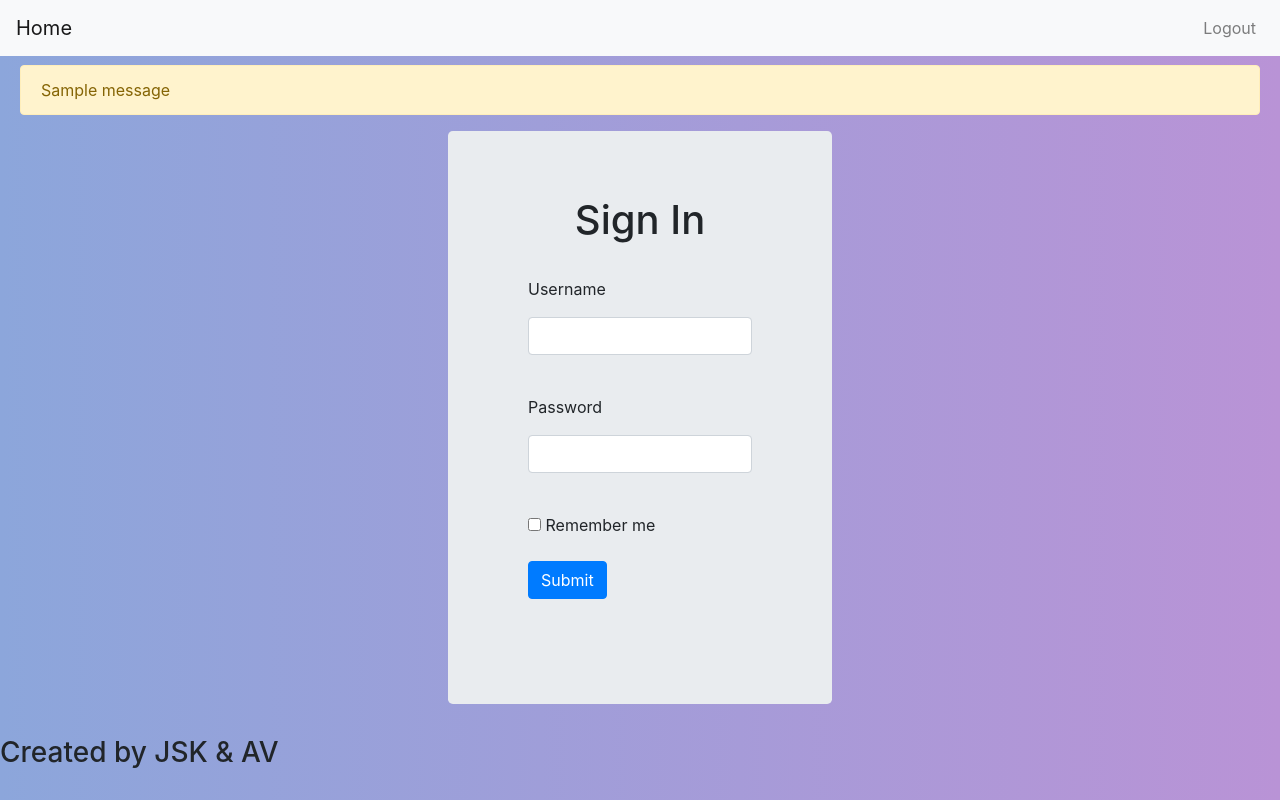
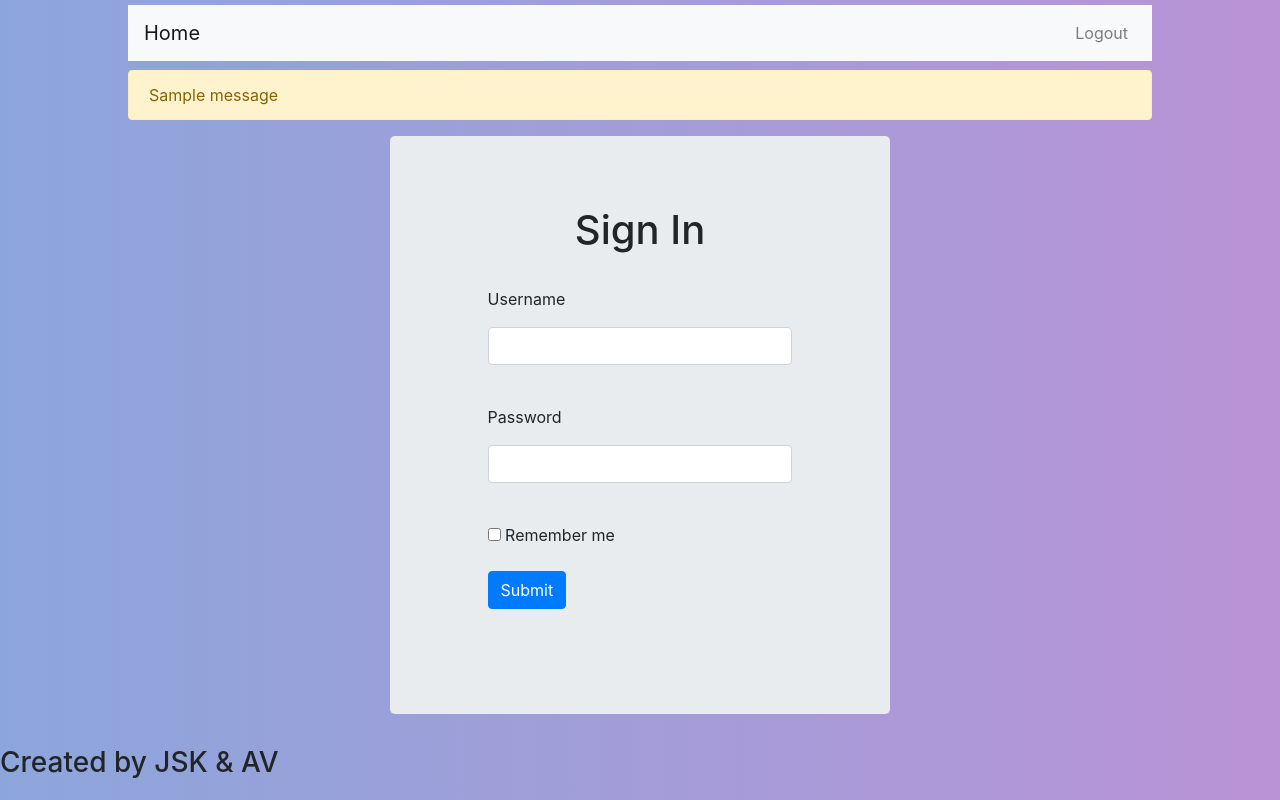
Before and after one commit to Josh1108/Face-Recognition-1, a Flask app: template databaseUI/app/templates/login.html in a window 1280 px wide. Run offline with Flask 2, Linux system fonts and the light colour scheme; the template is opened without the code that fills it, so the values that code supplies are empty, except form fields; one stand-in notice (Sample message) is shown; form fields are guessed from the names that the template uses; some libraries are stand-ins or nearby versions.

Commit message:
Bugs Fixed

```diff
--- a/databaseUI/app/templates/base.html
+++ b/databaseUI/app/templates/base.html
@@ -13,8 +13,8 @@
 background: -webkit-linear-gradient(to right, #8CA6DB, #B993D6);  /* Chrome 10-25, Safari 5.1-6 */
 background: linear-gradient(to right, #8CA6DB, #B993D6); /* W3C, IE 10+/ Edge, Firefox 16+, Chrome 26+, Opera 12+, Safari 7+ */
 ">
-    <div class="container">
-        <nav class="navbar fixed-top navbar-expand-lg navbar-light bg-light">
+<div class="container">
+        <nav style="margin-top: 5px; width: 80%; margin-left: auto; margin-right: auto;" class="navbar fixed-top navbar-expand-lg navbar-light bg-light">
             <a class="navbar-brand" href="{{url_for('index')}}">Home</a>
             <button class="navbar-toggler" type="button" data-toggle="collapse" data-target="#navbarTogglerDemo02" aria-controls="navbarTogglerDemo02" aria-expanded="false" aria-label="Toggle navigation">
             <span class="navbar-toggler-icon"></span>
@@ -34,10 +34,11 @@ background: linear-gradient(to right, #8CA6DB, #B993D6); /* W3C, IE 10+/ Edge, F
             </ul>
             </div>
         </nav>
-    </div>
-    {% block content %}
+ </div>
+{% block content %}
 
-    {%endblock %}
-    <h3>Created by JSK & AV</h3>
+{%endblock %}
+<h3>Created by JSK & AV</h3>
+
 </body>
 </html>
--- a/databaseUI/app/templates/login.html
+++ b/databaseUI/app/templates/login.html
@@ -1,17 +1,20 @@
 {% extends "base.html" %}
 
 {% block content %}
-<div style="padding-top: 65px; margin-left: 20px; margin-right: 20px;">
+<div style="padding-top: 70px;">
 	{% with messages = get_flashed_messages() %}
 	{% if messages %}
 		{% for message in messages %}
-		<div class="alert alert-warning alert-dismissible fade show">{{ message }}</div>
+		<div style="width: 80%;
+		margin-left: auto;
+		margin-right: auto;" class="alert alert-warning alert-dismissible fade show">{{ message }}</div>
 		{% endfor %}
 	{% endif %}
 	{% endwith %}
 </div>
-<div class="jumbotron" style="padding-top: 65px;
-							width: 30%;
+	<div class="container">
+	<div class="jumbotron" style="padding-top: 70px;
+								width: 45%;
 								margin-left: auto;
 								margin-right: auto;">
 		<div class="container">
@@ -52,4 +55,5 @@
 			</div>
 		</div>
 	</div>
+</div>
 {% endblock %}
```
Also changed, not shown: databaseUI/app/templates/index.html (+6 -3 lines). Lines whose indentation alone changed are shown as unchanged.
